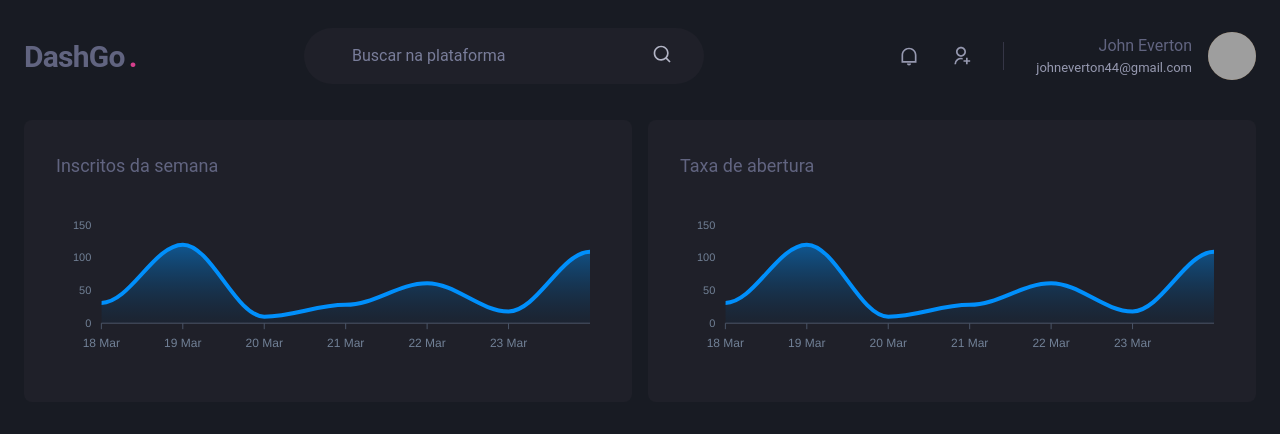
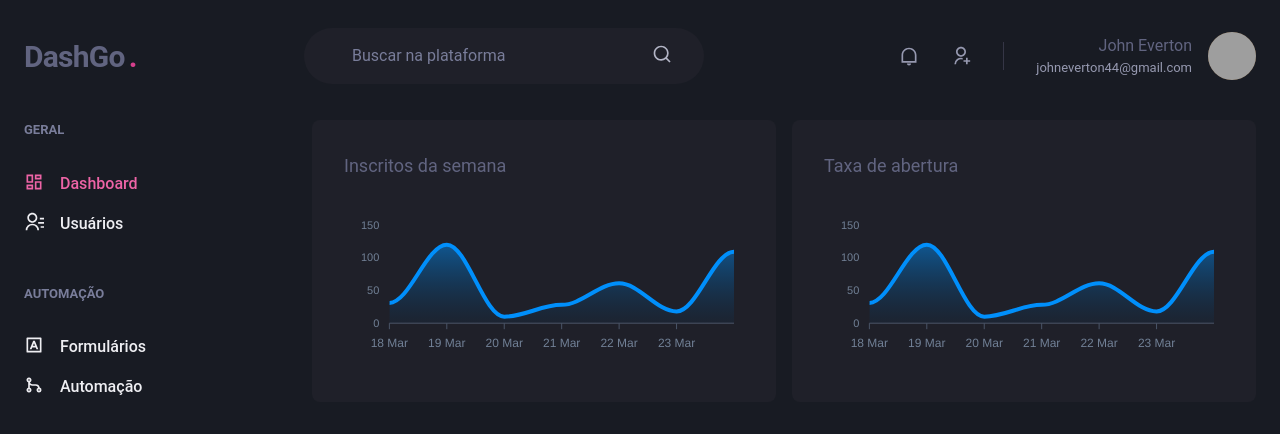
Before and after one commit to johneverton01/dashgo, a Next.js app: page /dashboard in a window 1280 px wide. Shown: the top 434 px of the page. Built offline with nearby package versions, Linux system fonts and the light colour scheme; grey boxes are pictures that could not be loaded.

Commit message:
create activeLink

```diff
--- /dev/null
+++ b/src/components/ActiveLink/index.tsx
@@ -0,0 +1,33 @@
+import Link from "next/link";
+import { useRouter } from "next/router";
+import { cloneElement } from "react";
+
+import { ActiveLinkProps } from './interfaces'
+
+export function ActiveLink({
+	children,
+	shouldMatchExactHref = false,
+	...rest
+}: ActiveLinkProps) {
+	const { asPath } = useRouter()
+
+	let isActive = false;
+
+	if (shouldMatchExactHref && (asPath === rest.href || asPath === rest.as)) {
+		isActive = true;
+	}
+
+	if (!shouldMatchExactHref &&
+		(asPath.startsWith(String(rest.href)) ||
+		asPath.startsWith(String(rest.as)))) {
+		isActive = true;
+	}
+
+	return (
+		<Link {...rest}>
+			{cloneElement(children, {
+				color: isActive ? 'pink.400' : 'gray.50'
+			})}
+		</Link>
+	)
+}
--- /dev/null
+++ b/src/components/ActiveLink/interfaces.ts
@@ -0,0 +1,7 @@
+import { LinkProps } from "next/link"
+import { ReactElement } from "react";
+
+export interface ActiveLinkProps extends LinkProps {
+	children: ReactElement;
+	shouldMatchExactHref?: boolean;
+}
--- a/src/components/Forms/Input.tsx
+++ b/src/components/Forms/Input.tsx
@@ -15,7 +15,7 @@
 			<ChakraInput
 				name={name}
 				id={name}
-				placeholder="Email"
+				placeholder={label}
 				focusBorderColor="pink.500"
 				bgColor="gray.900"
 				variant="filled"
--- a/src/components/SideBar/NavLink.tsx
+++ b/src/components/SideBar/NavLink.tsx
@@ -1,12 +1,15 @@
-import { Icon, Link, Text } from "@chakra-ui/react";
+import { Icon, Link as ChakraLink, Text } from "@chakra-ui/react";
+import { ActiveLink } from "../";
 
 import { INavLinkProps } from './interfaces'
 
-export function NavLink({ icon, children, ...rest }: INavLinkProps) {
+export function NavLink({ icon, children, href, ...rest }: INavLinkProps) {
 	return (
-		<Link display="flex" align="center" {...rest}>
-			<Icon as={icon} fontSize="20" />
-			<Text ml="4" fontWeight="medium">{children}</Text>
-		</Link>
+		<ActiveLink href={href} passHref>
+			<ChakraLink display="flex" align="center" {...rest}>
+				<Icon as={icon} fontSize="20" />
+				<Text ml="4" fontWeight="medium">{children}</Text>
+			</ChakraLink>
+		</ActiveLink>
 	);
 }
--- a/src/components/SideBar/SideBarNav.tsx
+++ b/src/components/SideBar/SideBarNav.tsx
@@ -10,13 +10,13 @@
 				align="flex-start"
 			>
 				<NavSection title="GERAL">
-					<NavLink icon={RiDashboardLine}>Dashboard</NavLink>
-					<NavLink icon={RiContactsLine}>Usuários</NavLink>
+					<NavLink icon={RiDashboardLine} href="/dashboard">Dashboard</NavLink>
+					<NavLink icon={RiContactsLine} href="/users">Usuários</NavLink>
 				</NavSection>
 
 				<NavSection title="AUTOMAÇÃO">
-					<NavLink icon={RiInputMethodLine}>Formulários</NavLink>
-					<NavLink icon={RiGitMergeLine}>Automação</NavLink>
+					<NavLink icon={RiInputMethodLine} href="/forms">Formulários</NavLink>
+					<NavLink icon={RiGitMergeLine} href="/automation">Automação</NavLink>
 				</NavSection>
 
 			</Stack>
--- a/src/components/SideBar/index.tsx
+++ b/src/components/SideBar/index.tsx
@@ -6,7 +6,7 @@
 	const {isOpen, onClose} = useSidebarDrawer();
 	const isDrawerSidebar = useBreakpointValue({
 		base: true,
-		la: false,
+		lg: false,
 	});
 
 	if (isDrawerSidebar) {
--- a/src/components/SideBar/interfaces.ts
+++ b/src/components/SideBar/interfaces.ts
@@ -3,10 +3,11 @@
 
 export interface INavSectionProps {
 	title: string;
-	children: ReactNode
+	children: ReactNode;
 }
 
 export interface INavLinkProps extends ChakraLinksProps {
 	icon: ElementType;
 	children: string;
+	href: string;
 }
--- a/src/components/index.ts
+++ b/src/components/index.ts
@@ -1,6 +1,7 @@
 import { Header } from './Header';
 import { Sidebar } from './Sidebar';
 import { Pagination } from './Pagination';
+import { ActiveLink } from './ActiveLink';
 import { Input } from './Forms/Input';
 
-export { Header, Sidebar, Pagination, Input }
+export { ActiveLink, Header, Sidebar, Pagination, Input }
--- a/src/pages/users/index.tsx
+++ b/src/pages/users/index.tsx
@@ -1,4 +1,5 @@
 import { Box, Button, Checkbox, Flex, Heading, Icon, Table, Tbody, Td, Text, Th, Thead, Tr, useBreakpointValue } from "@chakra-ui/react";
+import Link from "next/link";
 import { RiAddLine, RiPencilLine } from "react-icons/ri";
 import { Header, Pagination, Sidebar } from "../../components";
 
@@ -16,6 +17,7 @@
 					<Box flex="1" borderRadius={8} bg="gray.800" p="8">
 						<Flex mb="8" justify="space-between" align="center">
 							<Heading size="lg" fontWeight="normal">Usuários</Heading>
+							<Link href="/users/create" passHref>
 								<Button
 									as="a"
 									size="sm"
@@ -25,6 +27,7 @@
 								>
 									Criar novo
 								</Button>
+							</Link>
 						</Flex>
 
 						<Table colorScheme="whiteAlpha">
```
Also changed, not shown: src/pages/users/create.tsx (+7 -4 lines). Lines whose indentation alone changed are shown as unchanged.
